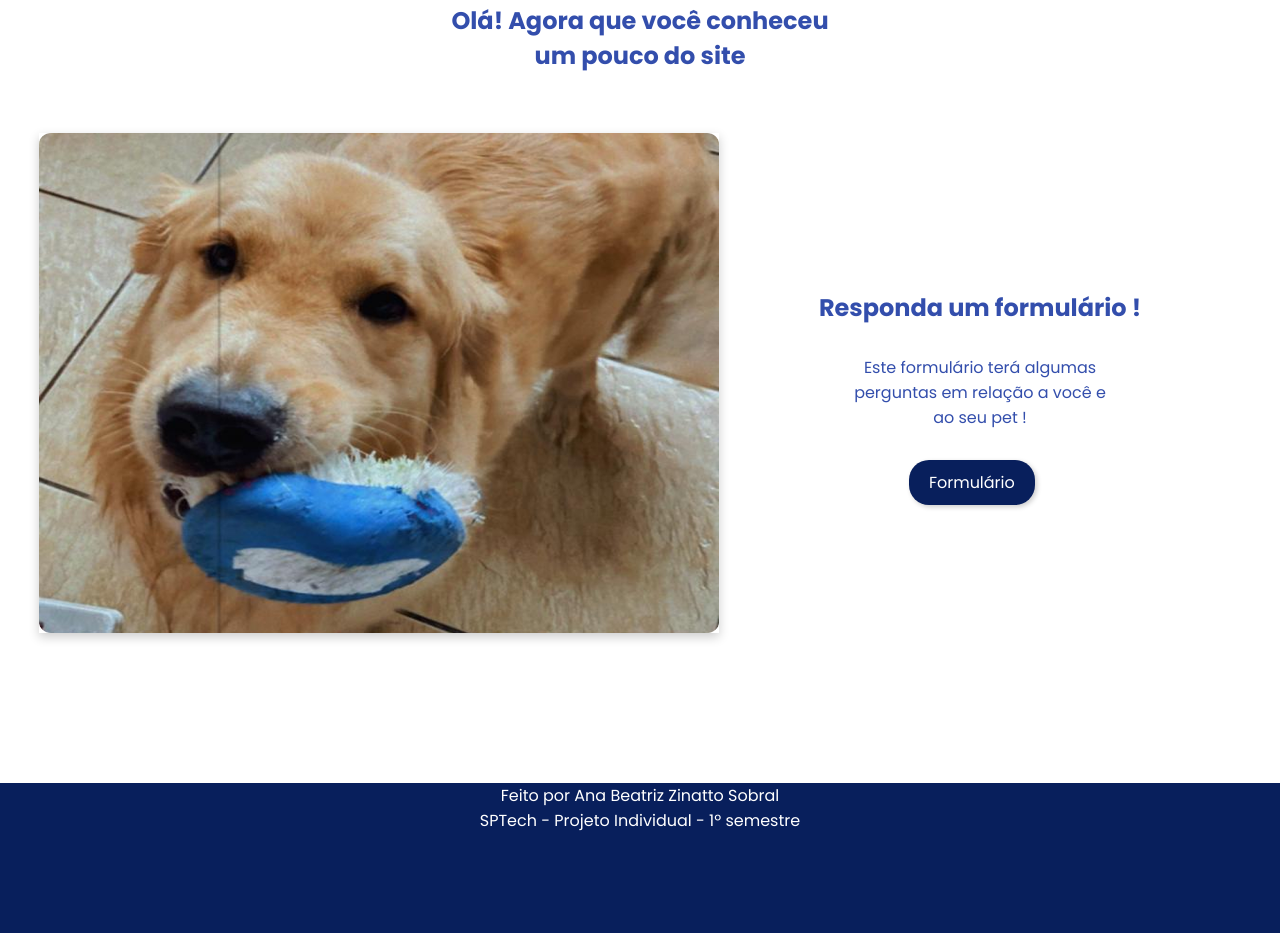
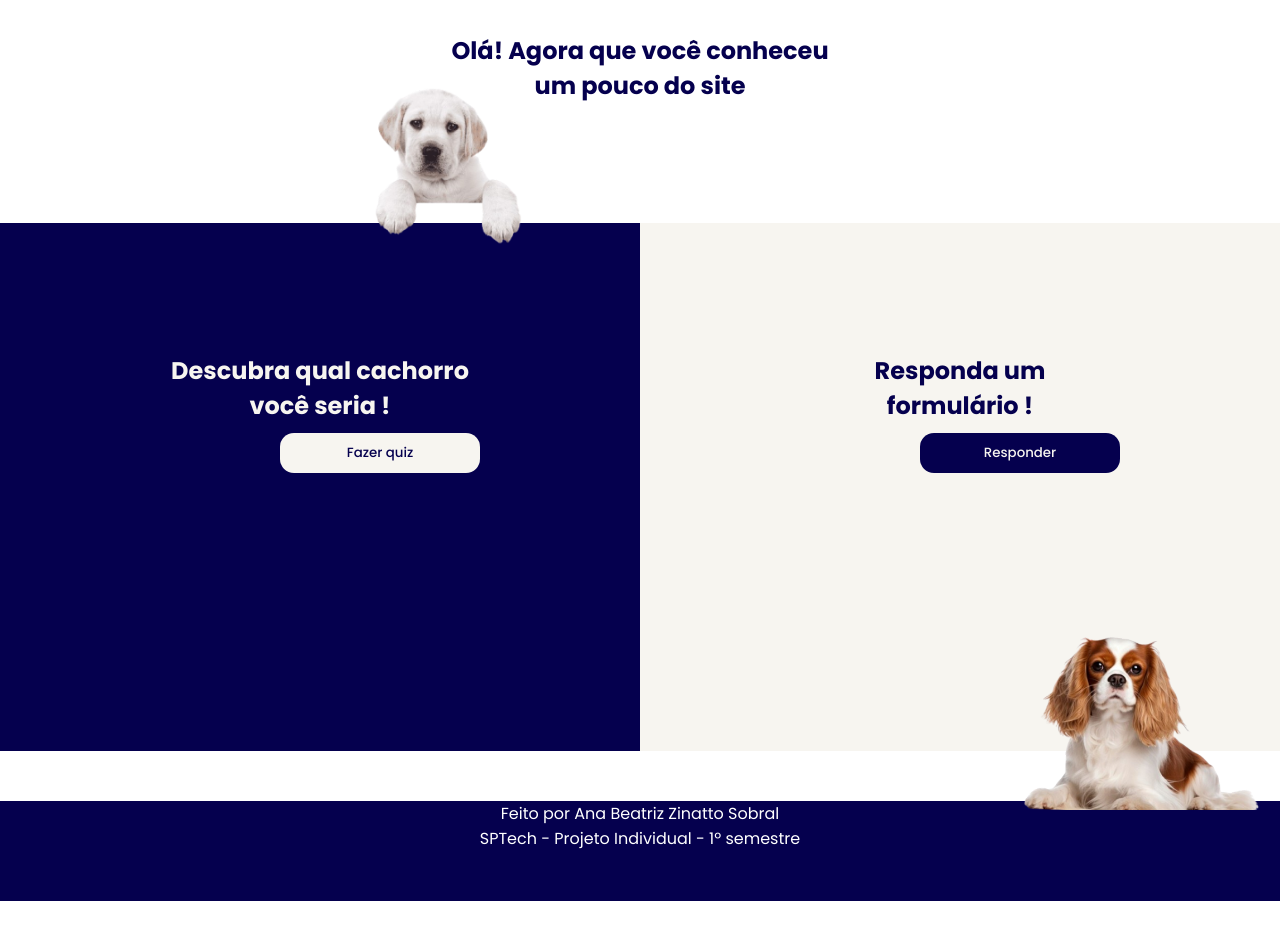
Before and after one commit to AnaZinatto/Projeto-Individual, a website: page webDataViz/public/index.html in a window 1280 px wide. Shown: the part 2970-3903 px from the top of the page. After the commit the page ends 3871 px from the top, so only its background shows below. Drawn offline with Linux system fonts and the light colour scheme.

Commit message:
Arrumando a home

```diff
--- a/webDataViz/public/Style/style.css
+++ b/webDataViz/public/Style/style.css
@@ -230,7 +230,7 @@ margin-top: 20px;
 }
 
 /* Formulario */
-
+/*
 #formulario .container-formulario{
   display: flex;
   justify-content: center;
@@ -308,7 +308,111 @@ footer {
   background-color: #081F5C;
   margin-top: 150px;
   height: 150px;
+}   */
+
+
+
+* {
+    margin: 0;
+    padding: 0;
+  }
+
+.container{
+    display: flex;
+    flex-direction: row;
 }
+.quiz-card{
+    background-color: #05004E;
+    margin-top: 120px;
+    height: 528px;
+    flex-direction: column;
+    width: 770px;
+}
+
+
+
+.quiz-card img{
+    margin-top: -150px;
+    width: 50%;
+    float: right;
+}
+
+.quiz-card h1{
+    color: #F7F5F0;
+    margin-top: 80px;
+}
+
+.quiz-card button{
+    background-color: #F7F5F0;
+    color: #05004E;
+    font-weight: 500;
+    width: 200px;
+    margin: 10px 0;
+    padding: 10px;
+
+    border-radius: 14px;
+    cursor: pointer;
+    transition: all 0.3s;
+    border: none;
+    margin-left: 280px;
+}
+
+.quiz-card  button:hover:not([disabled]){
+    background-color: #05004E;
+    color: #F7F5F0;
+}
+
+
+.formulario-card{
+    background-color: #F7F5F0;
+    margin-top: 120px;
+    height: 528px;
+    flex-direction: column;
+    width: 770px;
+    color: #05004E;
+
+}
+
+.formulario-card img {
+  width: 270px;
+  float: right;
+  margin-top: 110px;
+}
+
+
+#formulario h1{
+  display: flex;
+  justify-content: center;
+  text-align: center;
+  margin-top: 130px;
+}
+
+#formulario .itulo{
+  color: #05004E;
+}
+
+
+
+.formulario-card button{
+    background-color: #05004E;
+    color: #F7F5F0;
+    font-weight: 500;
+    width: 200px;
+    margin: 10px 0;
+    padding: 10px;
+    border-radius: 14px;
+    cursor: pointer;
+    transition: all 0.3s;
+    border: none;
+        margin-left: 280px;
+
+}
+
+button:hover:not([disabled]){
+    background-color: #F7F5F0;
+    color: #05004E;
+}
+
 
 footer p{
   color: #fff;
@@ -316,6 +420,8 @@ footer p{
   justify-content: center;
   text-align: center;
   margin-top: 50px;
+  height: 100px;
+  background-color: #05004E;
 
 
 }
--- a/webDataViz/public/index.html
+++ b/webDataViz/public/index.html
@@ -121,15 +121,31 @@
     </section>
 
 
+
+
     <section id="formulario">
+        <h1 class="itulo">Olá! Agora que você conheceu <br> um pouco do site</h1>
 
-    <h1>Olá! Agora que você conheceu <br> um pouco do site</h1>
-    <div class="container-formulario">
-        <img src="Assests/img/forms-rhayla.png" alt="">
-        <div class="card-form">
-        <h2>Responda um formulário !</h2>
-        <p>Este formulário terá algumas <br> perguntas em relação a você e <br> ao seu pet !</p>
-        <button onclick="window.location.href='./cadastro.html'" >Formulário</button>
+
+        <div class="container">
+
+            <div class="quiz-card">
+
+
+                <img src="Assests/img/banner1.png" alt="">
+                <h1>Descubra qual cachorro <br> você seria !</h1>
+                <a href="./quiz.html">
+                    <button>Fazer quiz</button>
+                </a>
+            </div>
+
+            <div class="formulario-card">
+                <h1>Responda um <br>formulário !</h1>
+                <a href="./login.html">
+
+                <button>Responder</button>
+                </a>
+                <img src="Assests/img/banner2.png" alt="">
 
 
             </div>
```
Also changed, not shown: webDataViz/public/cadastro.html (+6 -2 lines), webDataViz/public/login.html (+8 -7 lines), webDataViz/public/Assests/img/banner1.png (added), webDataViz/public/Assests/img/banner2.png (added). Lines whose indentation alone changed are shown as unchanged.
